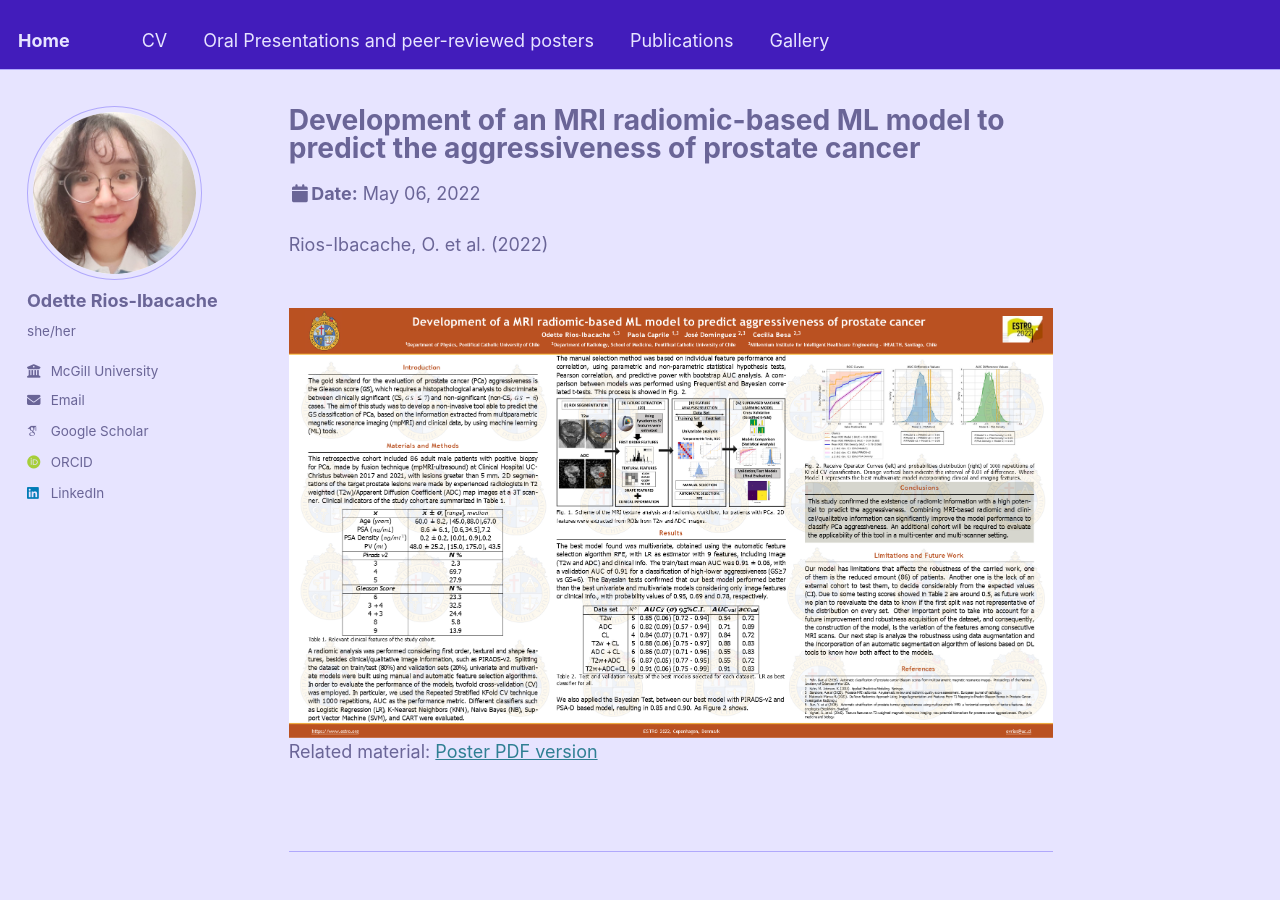
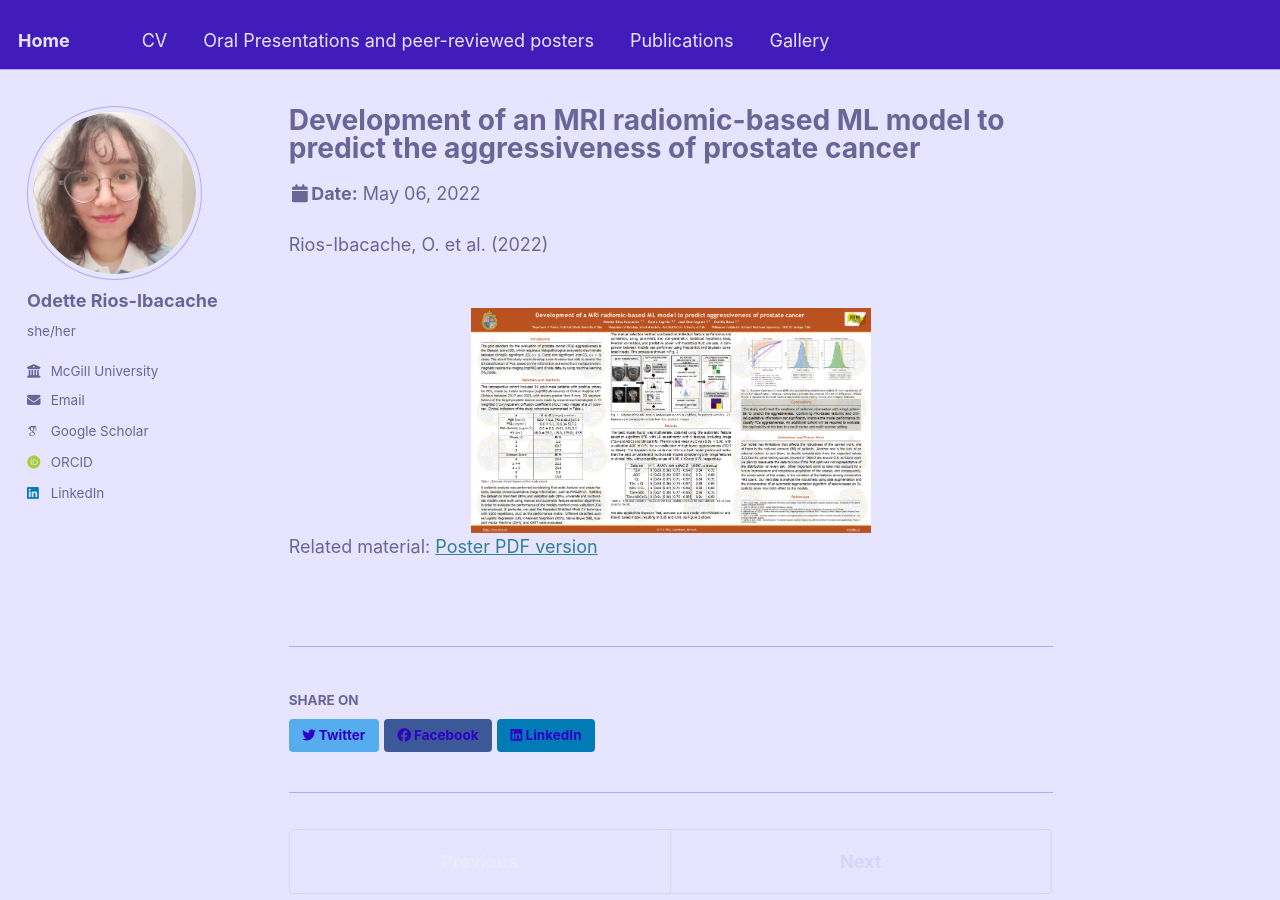
Before and after one commit to OdetteRiosI/odetteriosi.github.io, a Jekyll site: the page built from _talks/talk-7.md, in a window 1280 px wide and 900 px high. Built offline with Jekyll 4.4.1, drawn with Linux system fonts in a browser that asks for light colours; some web fonts are replaced.

Commit message:
Update talk-7.md

```diff
--- a/_talks/talk-7.md
+++ b/_talks/talk-7.md
@@ -10,6 +10,6 @@ location: "Copenhagen, Denmark"
 
 Rios-Ibacache, O. et al. (2022)
 
-<center><br/><img src='/files/Poster___ESTRO.png' width="800" height="450"></center>
+<center><br/><img src='/files/Poster___ESTRO.png' width="400" height="250"></center>
 
 Related material: [Poster PDF version](http://odetteriosi.github.io/files/Poster___ESTRO.pdf)
```
